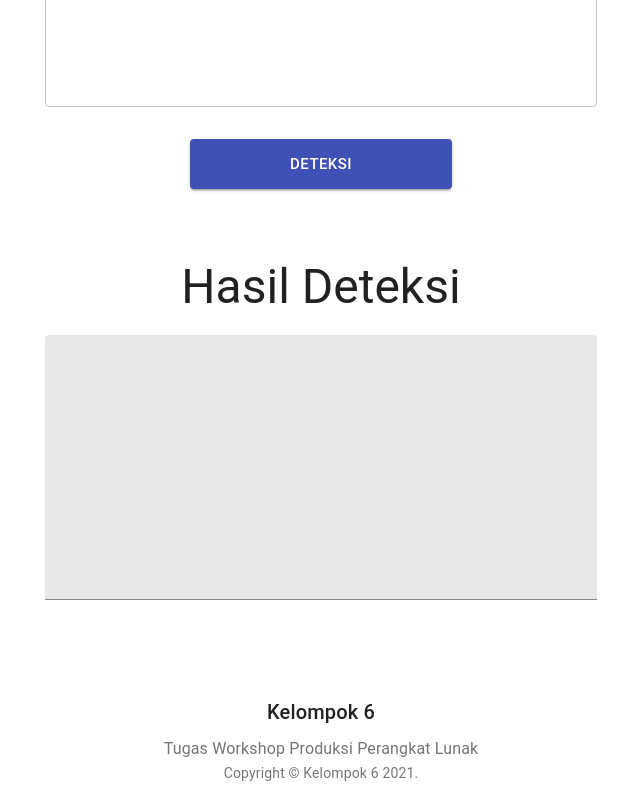
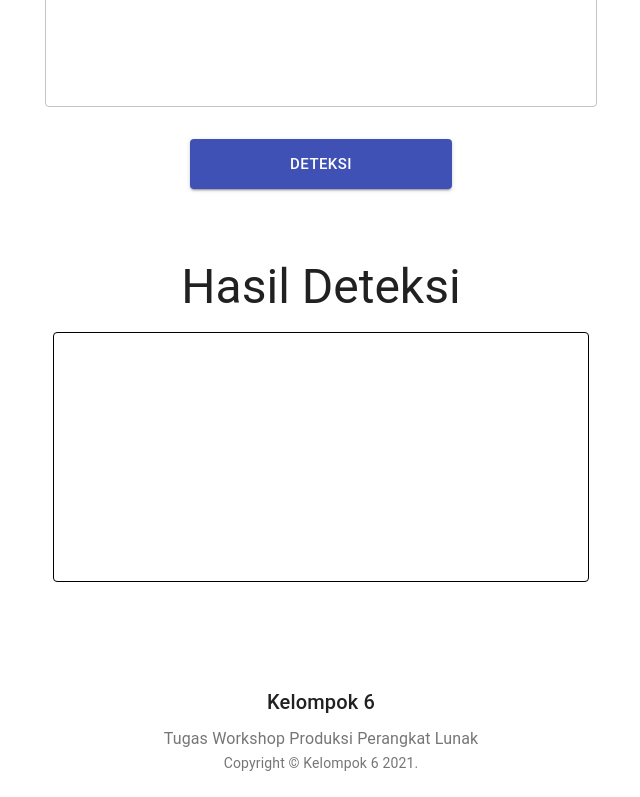
Before and after one commit to andirayka/cektypo_wppl_pens, a React (Create React App) app: page / in a window 1280 px wide. Shown: the part 451-1248 px from the top of the page, without its empty margins (319-959 px from the left). Built offline with nearby package versions, Linux system fonts and the light colour scheme.

Commit message:
tambah fungsi cek typo dengan data sementara

```diff
--- a/src/App.js
+++ b/src/App.js
@@ -1,4 +1,4 @@
-import React, { useState } from "react";
+import React, { useRef, useState } from "react";
 import AppBar from "@material-ui/core/AppBar";
 import Button from "@material-ui/core/Button";
 import EmojiObjectsIcon from "@material-ui/icons/EmojiObjects";
@@ -10,6 +10,7 @@ import { makeStyles } from "@material-ui/core/styles";
 import Container from "@material-ui/core/Container";
 import Link from "@material-ui/core/Link";
 import TextField from "@material-ui/core/TextField";
+import { Box } from "@material-ui/core";
 
 function Copyright() {
   return (
@@ -54,19 +55,26 @@ const useStyles = makeStyles((theme) => ({
     backgroundColor: theme.palette.background.paper,
     padding: theme.spacing(6),
   },
+
+  boxHasil: {
+    border: "1px solid black",
+    borderRadius: 4,
+    padding: 8,
+    height: 250,
+  },
 }));
 
-const database = ["buku", "pensil", "kertas"];
+const databaseSementara = ["buku", "pensil", "kertas"];
 
-export default function Album() {
+const Album = () => {
   const [input, setInput] = useState("");
-  const [output, setOutput] = useState("");
+  const [arrKata, setArrKata] = useState([]);
+  const refBoxHasil = useRef(null);
 
   const classes = useStyles();
 
   const cekTypo = () => {
-    setOutput(input);
-    // const arrayKata = input.split(" ");
+    setArrKata(input.split(" "));
   };
 
   return (
@@ -80,6 +88,7 @@ export default function Album() {
           </Typography>
         </Toolbar>
       </AppBar>
+
       <main>
         <div className={classes.heroContent}>
           <Container maxWidth="sm">
@@ -126,18 +135,27 @@ export default function Album() {
             >
               Hasil Deteksi
             </Typography>
-            <form noValidate autoComplete="off" style={{ marginTop: 20 }}>
-              <TextField
-                value={output}
-                variant="filled"
-                multiline
-                rows={12}
-                fullWidth
-                InputProps={{
-                  readOnly: true,
-                }}
-              />
-            </form>
+            <Box
+              component="div"
+              m={1}
+              ref={refBoxHasil}
+              className={classes.boxHasil}
+            >
+              {arrKata.map((item, key) => {
+                if (databaseSementara.includes(item)) {
+                  return (
+                    <span key={key} style={{ color: "black" }}>
+                      {item}{" "}
+                    </span>
+                  );
+                }
+                return (
+                  <span key={key} style={{ color: "red" }}>
+                    {item}{" "}
+                  </span>
+                );
+              })}
+            </Box>
           </Container>
         </div>
       </main>
@@ -159,4 +177,6 @@ export default function Album() {
       {/* End footer */}
     </React.Fragment>
   );
-}
+};
+
+export default Album;
```
